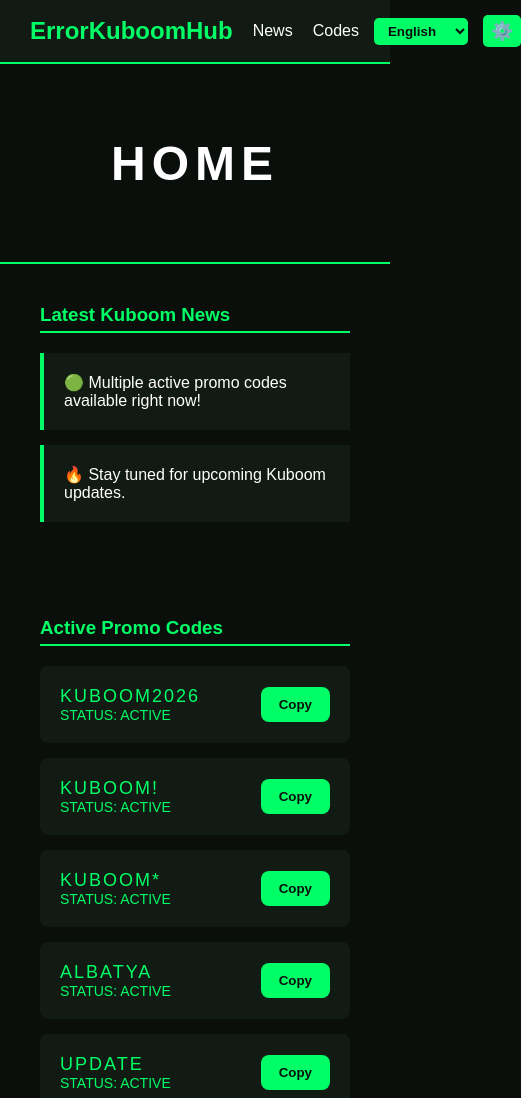
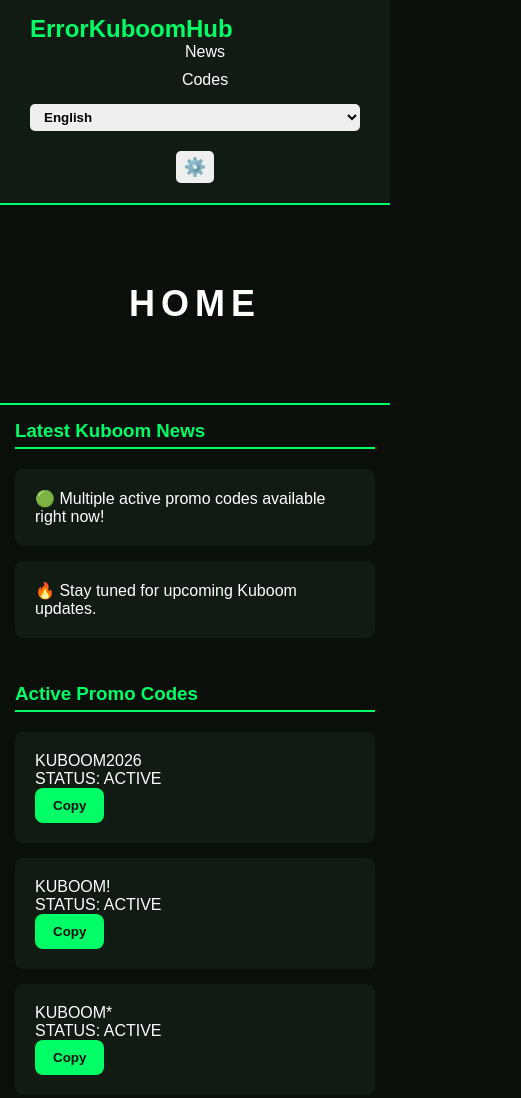
Before and after one commit to ErrorKuboon/errorkuboomhub, a plain HTML site: page index.html in a window 390 px wide. Shown: the top 1098 px of the page, 521 px wide, since content can reach past the window. Drawn offline with Linux system fonts and the light colour scheme.

Commit message:
Update index.html

```diff
--- a/index.html
+++ b/index.html
@@ -48,10 +48,12 @@ nav {
     justify-content: space-between;
     align-items: center;
     border-bottom: 2px solid var(--primary);
+    flex-wrap: wrap;
 }
 
 nav h1 {
     color: var(--primary);
+    margin-right: 10px;
 }
 
 nav a {
@@ -68,25 +70,16 @@ nav a:hover {
 nav .controls {
     display: flex;
     align-items: center;
+    flex-wrap: wrap;
+    gap: 10px;
 }
 
 nav select, nav button {
-    margin-left: 15px;
     padding: 5px 10px;
     border-radius: 5px;
     border: none;
     cursor: pointer;
     font-weight: bold;
-}
-
-nav select {
-    background: var(--primary);
-    color: var(--background);
-}
-
-nav button {
-    background: var(--button-bg);
-    color: var(--button-text);
 }
 
 /* SETTINGS ICON */
@@ -134,16 +127,18 @@ header {
     align-items: center;
     justify-content: center;
     border-bottom: 2px solid var(--primary);
+    padding: 20px;
 }
 
 header h2 {
     font-size: 48px;
     letter-spacing: 6px;
+    text-align: center;
 }
 
 /* SECTIONS */
 section {
-    padding: 40px;
+    padding: 20px;
     max-width: 1100px;
     margin: auto;
 }
@@ -155,46 +150,19 @@ section {
     padding-bottom: 5px;
 }
 
-/* NEWS */
-.news-card {
+/* NEWS & CODES CARDS */
+.news-card, .code-card {
     background: var(--card);
     padding: 20px;
     margin-bottom: 15px;
-    border-left: 4px solid var(--primary);
+    border-radius: 8px;
     transition: transform 0.3s ease, box-shadow 0.3s ease;
+    width: 100%;
 }
 
-.news-card:hover {
-    transform: translateX(8px);
-    box-shadow: 0 4px 15px rgba(0, 0, 0, 0.3);
-}
-
-/* CODES */
-.code-card {
-    background: var(--card);
-    padding: 20px;
-    margin-bottom: 15px;
-    display: flex;
-    justify-content: space-between;
-    align-items: center;
-    transition: transform 0.3s ease, box-shadow 0.3s ease;
-    border-radius: 8px;
-}
-
-.code-card:hover {
-    transform: scale(1.02);
-    box-shadow: 0 4px 15px rgba(0, 0, 0, 0.4);
-}
-
-.code {
-    font-size: 18px;
-    color: var(--primary);
-    letter-spacing: 2px;
-}
-
-.status {
-    font-size: 14px;
-    color: var(--primary);
+.news-card:hover, .code-card:hover {
+    transform: translateY(-3px);
+    box-shadow: 0 4px 15px rgba(0,0,0,0.4);
 }
 
 /* COPY BUTTONS */
@@ -206,8 +174,6 @@ button.copy-btn {
     padding: 10px 18px;
     border: none;
     cursor: pointer;
-    position: relative;
-    overflow: hidden;
     transition: 0.3s;
 }
 
@@ -227,6 +193,7 @@ footer {
     justify-content: center;
     align-items: center;
     gap: 10px;
+    flex-wrap: wrap;
 }
 
 footer img {
@@ -239,9 +206,26 @@ footer img:hover {
     transform: scale(1.2);
 }
 
-/* Add smooth theme changes */
-body, header, section, footer, nav {
-    transition: all 0.3s ease;
+/* RESPONSIVE MEDIA QUERY */
+@media screen and (max-width: 768px) {
+    nav {
+        flex-direction: column;
+        align-items: flex-start;
+    }
+    nav .controls {
+        flex-direction: column;
+        width: 100%;
+    }
+    nav select, nav button {
+        width: 100%;
+        margin: 5px 0;
+    }
+    header h2 {
+        font-size: 36px;
+    }
+    section {
+        padding: 15px;
+    }
 }
 </style>
 </head>
@@ -276,73 +260,20 @@ body, header, section, footer, nav {
 <section id="news">
     <h3 class="section-title" id="newsTitle">Latest Kuboom News</h3>
 
-    <div class="news-card" id="news1">
-        🟢 Multiple active promo codes available right now!
-    </div>
-
-    <div class="news-card" id="news2">
-        🔥 Stay tuned for upcoming Kuboom updates.
-    </div>
+    <div class="news-card" id="news1">🟢 Multiple active promo codes available right now!</div>
+    <div class="news-card" id="news2">🔥 Stay tuned for upcoming Kuboom updates.</div>
 </section>
 
 <section id="codes">
     <h3 class="section-title" id="codesTitle">Active Promo Codes</h3>
 
-    <div class="code-card">
-        <div>
-            <div class="code">KUBOOM2026</div>
-            <div class="status">STATUS: ACTIVE</div>
-        </div>
-        <button class="copy-btn" onclick="copyCode('KUBOOM2026')">Copy</button>
-    </div>
-
-    <div class="code-card">
-        <div>
-            <div class="code">KUBOOM!</div>
-            <div class="status">STATUS: ACTIVE</div>
-        </div>
-        <button class="copy-btn" onclick="copyCode('KUBOOM!')">Copy</button>
-    </div>
-
-    <div class="code-card">
-        <div>
-            <div class="code">KUBOOM*</div>
-            <div class="status">STATUS: ACTIVE</div>
-        </div>
-        <button class="copy-btn" onclick="copyCode('KUBOOM*')">Copy</button>
-    </div>
-
-    <div class="code-card">
-        <div>
-            <div class="code">ALBATYA</div>
-            <div class="status">STATUS: ACTIVE</div>
-        </div>
-        <button class="copy-btn" onclick="copyCode('ALBATYA')">Copy</button>
-    </div>
-
-    <div class="code-card">
-        <div>
-            <div class="code">UPDATE</div>
-            <div class="status">STATUS: ACTIVE</div>
-        </div>
-        <button class="copy-btn" onclick="copyCode('UPDATE')">Copy</button>
-    </div>
-
-    <div class="code-card">
-        <div>
-            <div class="code">UPDATE1</div>
-            <div class="status">STATUS: ACTIVE</div>
-        </div>
-        <button class="copy-btn" onclick="copyCode('UPDATE1')">Copy</button>
-    </div>
-
-    <div class="code-card">
-        <div>
-            <div class="code">8YEARS</div>
-            <div class="status">STATUS: ACTIVE</div>
-        </div>
-        <button class="copy-btn" onclick="copyCode('8YEARS')">Copy</button>
-    </div>
+    <div class="code-card"><div><div class="code">KUBOOM2026</div><div class="status">STATUS: ACTIVE</div></div><button class="copy-btn" onclick="copyCode('KUBOOM2026')">Copy</button></div>
+    <div class="code-card"><div><div class="code">KUBOOM!</div><div class="status">STATUS: ACTIVE</div></div><button class="copy-btn" onclick="copyCode('KUBOOM!')">Copy</button></div>
+    <div class="code-card"><div><div class="code">KUBOOM*</div><div class="status">STATUS: ACTIVE</div></div><button class="copy-btn" onclick="copyCode('KUBOOM*')">Copy</button></div>
+    <div class="code-card"><div><div class="code">ALBATYA</div><div class="status">STATUS: ACTIVE</div></div><button class="copy-btn" onclick="copyCode('ALBATYA')">Copy</button></div>
+    <div class="code-card"><div><div class="code">UPDATE</div><div class="status">STATUS: ACTIVE</div></div><button class="copy-btn" onclick="copyCode('UPDATE')">Copy</button></div>
+    <div class="code-card"><div><div class="code">UPDATE1</div><div class="status">STATUS: ACTIVE</div></div><button class="copy-btn" onclick="copyCode('UPDATE1')">Copy</button></div>
+    <div class="code-card"><div><div class="code">8YEARS</div><div class="status">STATUS: ACTIVE</div></div><button class="copy-btn" onclick="copyCode('8YEARS')">Copy</button></div>
 </section>
 
 <footer id="footerText">
@@ -353,13 +284,11 @@ body, header, section, footer, nav {
 </footer>
 
 <script>
-// Copy code function
 function copyCode(text) {
     navigator.clipboard.writeText(text);
     alert("Copied code: " + text);
 }
 
-// Language translations
 const texts = {
     en: { navNews: "News", navCodes: "Codes", header: "HOME", newsTitle: "Latest Kuboom News", news1: "🟢 Multiple active promo codes available right now!", news2: "🔥 Stay tuned for upcoming Kuboom updates.", codesTitle: "Active Promo Codes", footer: "ErrorKuboomHub — Fan-made Kuboom website", copyAlert: "Copied code: " },
     es: { navNews: "Noticias", navCodes: "Códigos", header: "INICIO", newsTitle: "Últimas Noticias de Kuboom", news1: "🟢 ¡Múltiples códigos promocionales activos ahora mismo!", news2: "🔥 Mantente atento a las próximas actualizaciones de Kuboom.", codesTitle: "Códigos Promocionales Activos", footer: "ErrorKuboomHub — Sitio de fans de Kuboom", copyAlert: "Código copiado: " },
@@ -367,7 +296,6 @@ const texts = {
     hi: { navNews: "समाचार", navCodes: "कोड", header: "मुखपृष्ठ", newsTitle: "हाल की Kuboom समाचार", news1: "🟢 अभी कई सक्रिय प्रमो कोड उपलब्ध हैं!", news2: "🔥 आगामी Kuboom अपडेट के लिए बने रहें।", codesTitle: "सक्रिय प्रोमो कोड", footer: "ErrorKuboomHub — फैन-निर्मित Kuboom वेबसाइट", copyAlert: "कोड कॉपी किया गया: " }
 };
 
-// Set language
 function setLanguage(lang) {
     document.getElementById('navNews').innerText = texts[lang].navNews;
     document.getElementById('navCodes').innerText = texts[lang].navCodes;
@@ -383,7 +311,6 @@ function setLanguage(lang) {
     }
 }
 
-// Theme dropdown toggle
 function toggleDropdown() {
     const dd = document.getElementById('themeDropdown');
     dd.style.display = dd.style.display === 'block' ? 'none' : 'block';
@@ -398,7 +325,6 @@ function setTheme(theme) {
     toggleDropdown();
 }
 
-// Default language
 setLanguage('en');
 </script>
 
```
